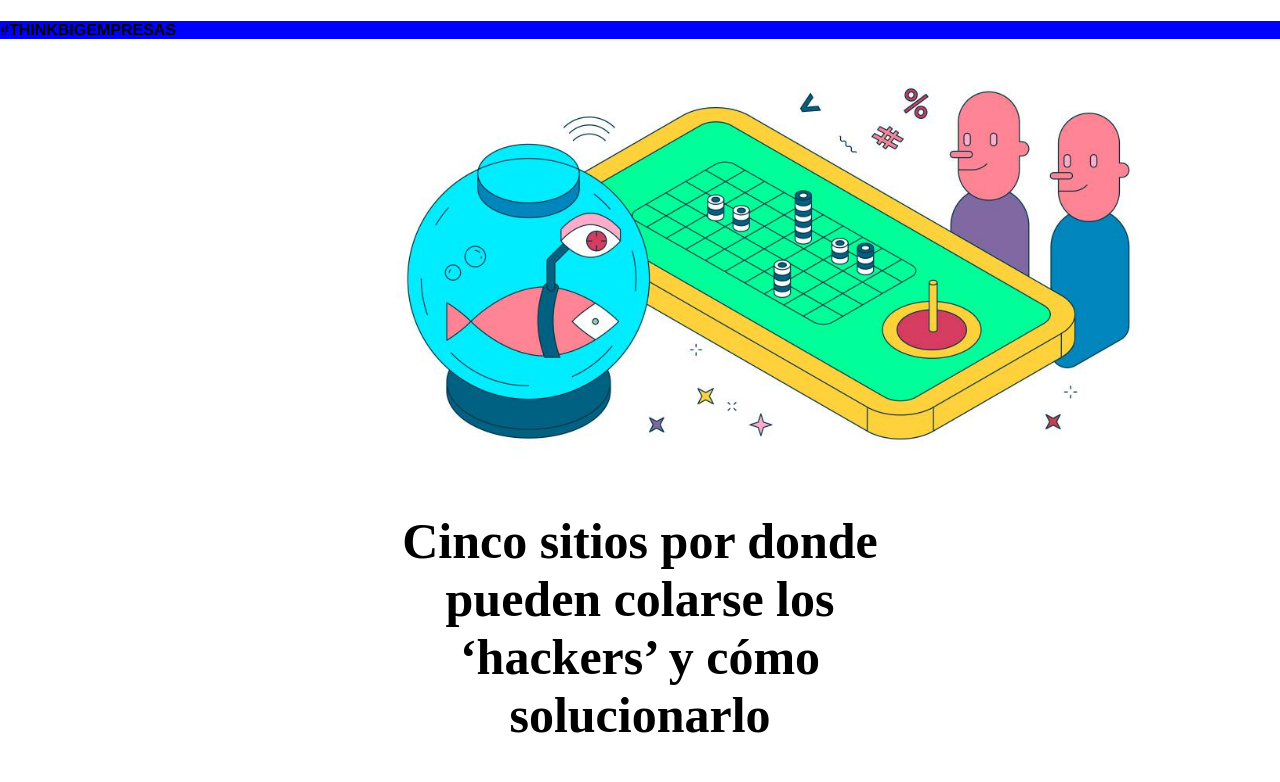
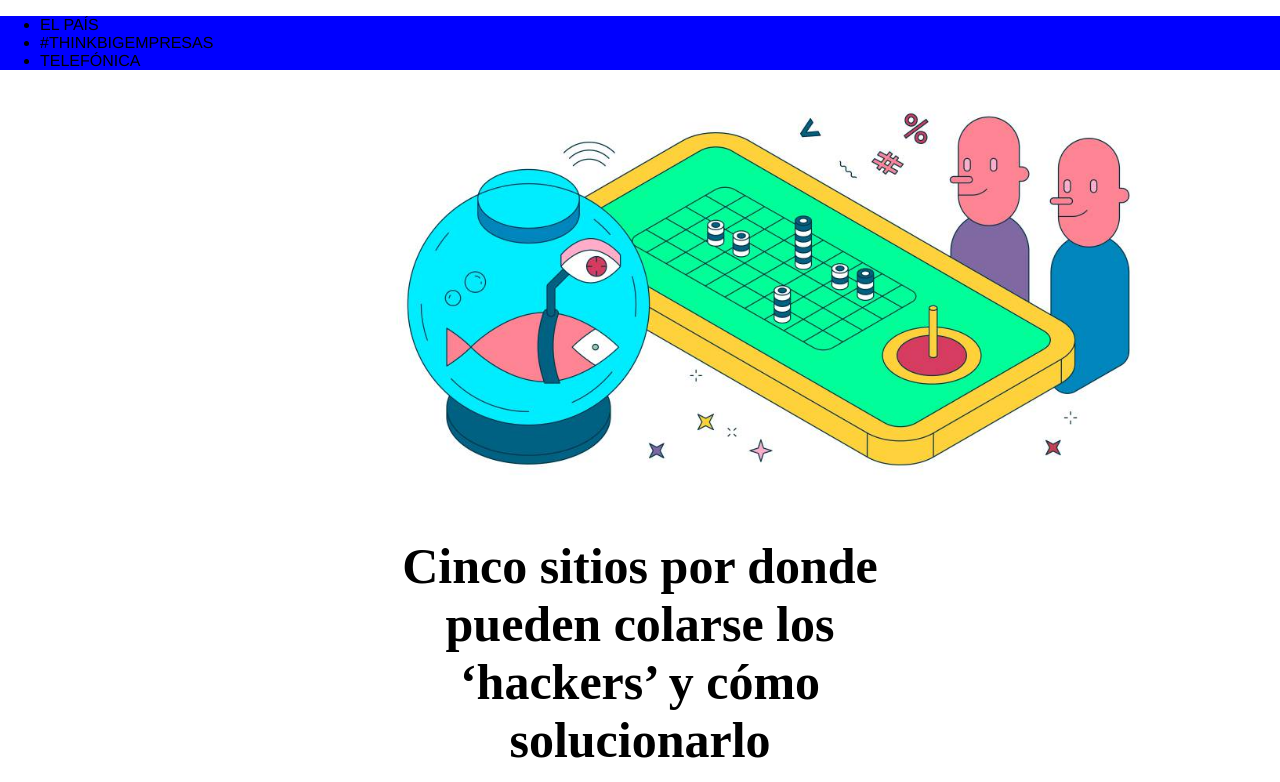
Before and after one commit to KurisuMazon/Tped1_2021-22, a plain HTML site: page Sesion 7_El Pais/index.html in a window 1280 px wide. Shown: the top 782 px of the page. Drawn offline with Linux system fonts and the light colour scheme.

Commit message:
Update index.html

```diff
--- a/Sesion 7_El Pais/index.html
+++ b/Sesion 7_El Pais/index.html
@@ -7,7 +7,11 @@
     <link rel="stylesheet" href="main.css">
 </head>
 <header>
-    <h4>#THINKBIGEMPRESAS</h4>
+    <ul>
+        <li class="izq">EL PAÍS</li>
+        <li class="centro">#THINKBIGEMPRESAS</li>
+        <li class="dcha">TELEFÓNICA</li>
+    </ul>
 </header>
 
 <body>
```
